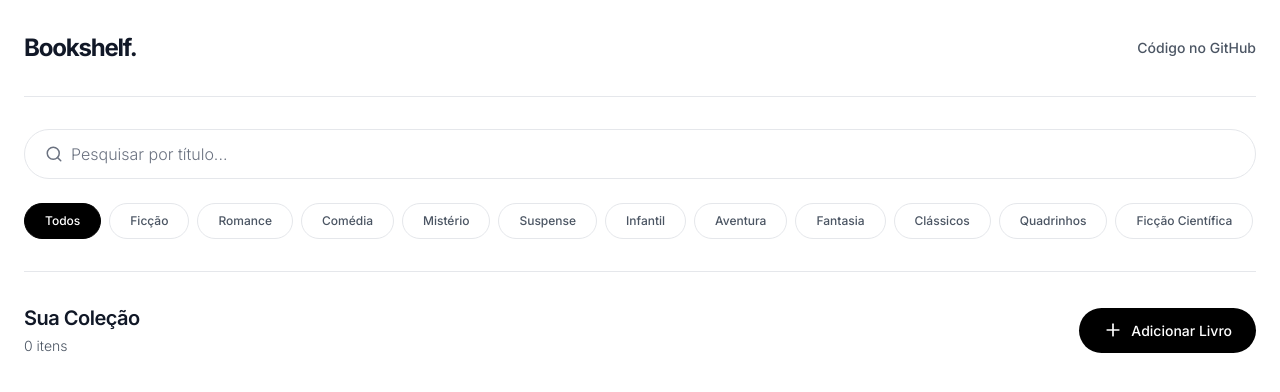
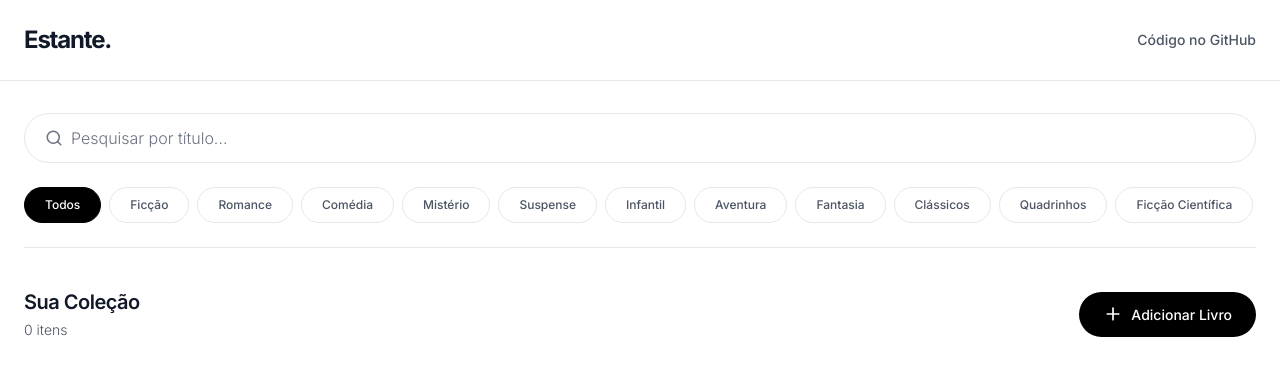
Before and after one commit to Jhnvida/bookshelf, a React (Vite) app: page / in a window 1280 px wide. Shown: the top 392 px of the page. Built offline with nearby package versions, Linux system fonts and the light colour scheme.

Commit message:
feat: implementa componente Container para padronizacao do layout

```diff
--- a/src/App.module.css
+++ b/src/App.module.css
@@ -1,6 +1,8 @@
 .main {
-    width: 100%;
-    max-width: 80rem;
-    margin: 0 auto;
-    padding: clamp(1.5rem, 5vw, 2rem) clamp(1rem, 5vw, 1.5rem);
+    display: flex;
+    flex-direction: column;
+    gap: 2.5rem;
+
+    padding-top: clamp(1.5rem, 5vw, 2rem);
+    padding-bottom: clamp(1.5rem, 5vw, 2rem);
 }
--- a/src/App.tsx
+++ b/src/App.tsx
@@ -3,6 +3,7 @@ import styles from "./App.module.css";
 import AddBook from "./components/AddBook";
 import BooksFilter from "./components/BooksFilter";
 import Bookshelf from "./components/Bookshelf";
+import Container from "./components/Container";
 import Counter from "./components/Counter";
 import Header from "./components/Header";
 import { useBooks } from "./hooks/useBooks";
@@ -17,7 +18,8 @@ export default function App() {
         <>
             <Header />
 
-            <main className={styles.main}>
+            <main>
+                <Container className={styles.main}>
                     {visibleForm ? (
                         <AddBook onAdd={addBook} onCancel={() => setVisibleForm(false)} />
                     ) : (
@@ -32,6 +34,7 @@ export default function App() {
                             <Bookshelf books={filteredBooks} onDeleteBook={deleteBook} />
                         </>
                     )}
+                </Container>
             </main>
         </>
     );
--- a/src/components/BooksFilter/styles.module.css
+++ b/src/components/BooksFilter/styles.module.css
@@ -3,7 +3,7 @@
     flex-direction: column;
     gap: 1.5rem;
 
-    padding-bottom: clamp(1rem, 5vw, 2rem);
+    padding-bottom: 1.5rem;
     border-bottom: 1px solid var(--border);
 }
 
--- /dev/null
+++ b/src/components/Container/index.tsx
@@ -0,0 +1,11 @@
+import type { ReactNode } from "react";
+import styles from "./styles.module.css";
+
+interface ContainerProps {
+    children: ReactNode;
+    className?: string;
+}
+
+export default function Container({ children, className = "" }: ContainerProps) {
+    return <div className={`${styles.container} ${className}`.trim()}>{children}</div>;
+}
--- /dev/null
+++ b/src/components/Container/styles.module.css
@@ -0,0 +1,7 @@
+.container {
+    width: 100%;
+    max-width: 80rem;
+    margin: 0 auto;
+    padding-right: clamp(1rem, 5vw, 1.5rem);
+    padding-left: clamp(1rem, 5vw, 1.5rem);
+}
--- a/src/components/Counter/styles.module.css
+++ b/src/components/Counter/styles.module.css
@@ -2,7 +2,6 @@
     display: flex;
     align-items: center;
     justify-content: space-between;
-    padding: clamp(1rem, 5vw, 2rem) 0;
 }
 
 .counter {
--- a/src/components/Header/index.tsx
+++ b/src/components/Header/index.tsx
@@ -1,10 +1,12 @@
+import Container from "../Container";
 import styles from "./styles.module.css";
 
 export default function Header() {
     return (
         <header className={styles.header}>
-            <nav className={styles.nav}>
-                <h1 className={styles.logo}>Bookshelf.</h1>
+            <nav>
+                <Container className={styles.nav}>
+                    <h1 className={styles.logo}>Estante.</h1>
 
                     <div className={styles.links}>
                         <a
@@ -16,6 +18,7 @@ export default function Header() {
                             Código no GitHub
                         </a>
                     </div>
+                </Container>
             </nav>
         </header>
     );
--- a/src/components/Header/styles.module.css
+++ b/src/components/Header/styles.module.css
@@ -1,8 +1,12 @@
 .header {
+    position: sticky;
+    z-index: 50;
+    top: 0;
+
     width: 100%;
-    max-width: 80rem;
     margin: 0 auto;
-    padding: 0 clamp(1rem, 5vw, 1.5rem);
+
+    background-color: var(--background);
 }
 
 .nav {
@@ -10,8 +14,8 @@
     align-items: center;
     justify-content: space-between;
 
-    width: 100%;
-    padding: clamp(1rem, 5vw, 2rem) 0;
+    padding-top: clamp(1rem, 5vw, 1.5rem);
+    padding-bottom: clamp(1rem, 5vw, 1.5rem);
     border-bottom: 1px solid var(--border);
 }
 
```
Lines whose indentation alone changed are shown as unchanged.
